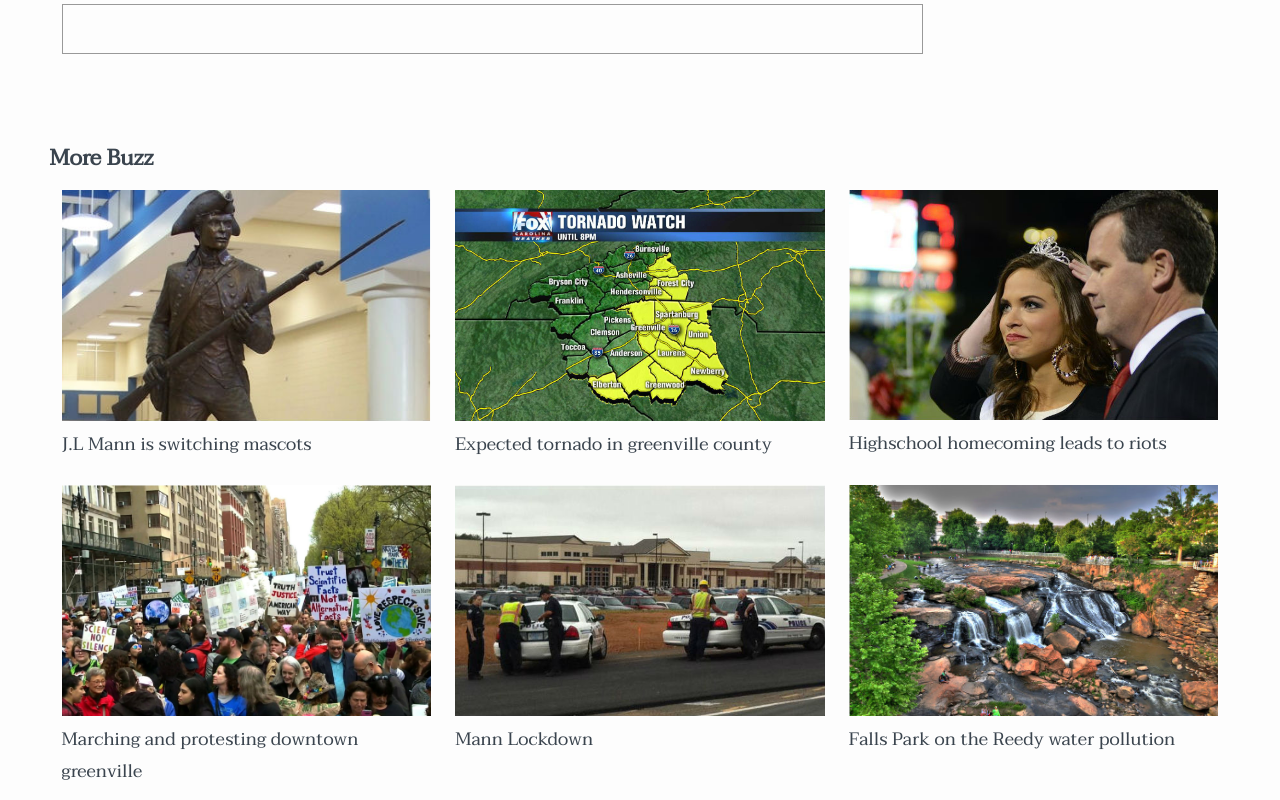
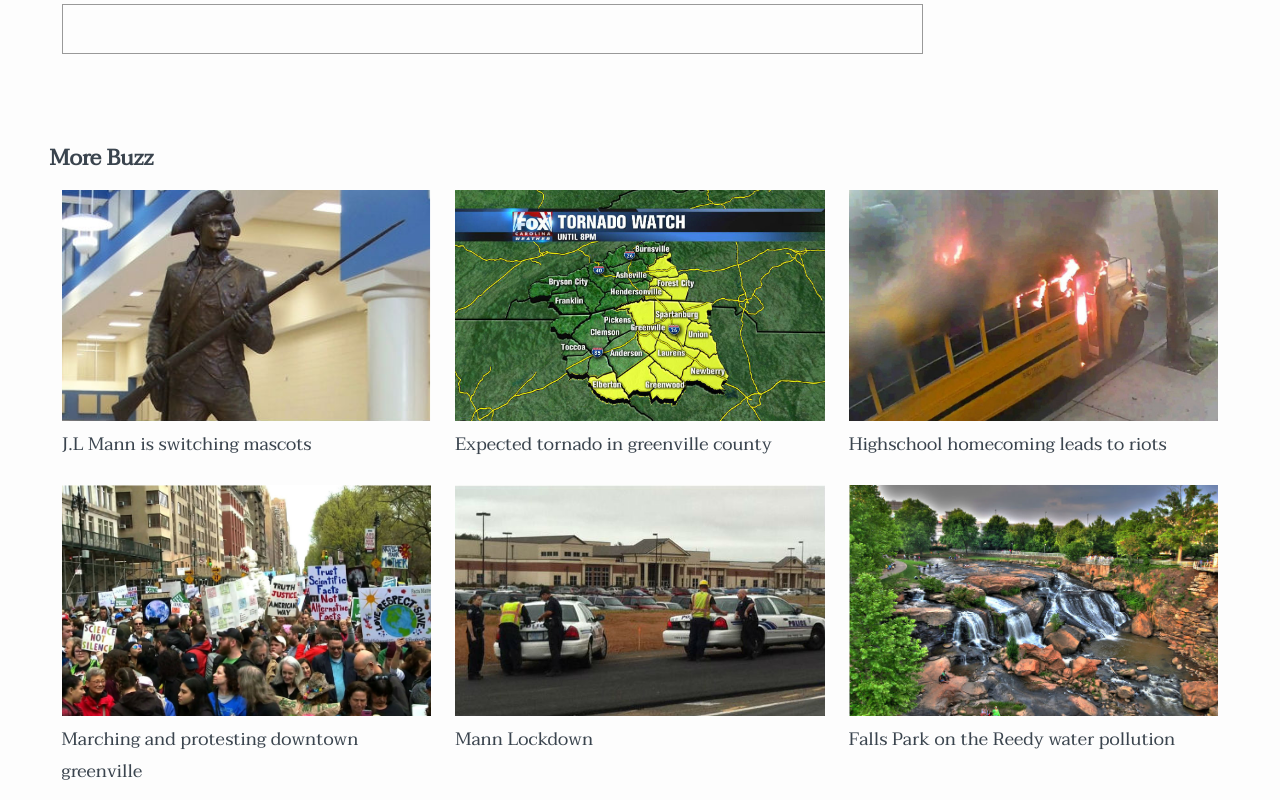
Before and after one commit to Abrown1/Patfeed_quiz1, a plain HTML site: page index.html in a window 1280 px wide. Shown: the part 7286-8086 px from the top of the page. Drawn offline with nearby package versions, Linux system fonts and the light colour scheme.

Commit message:
Add files via upload

```diff
--- a/index.html
+++ b/index.html
@@ -346,7 +346,7 @@
         </div>
 
         <div class="col-lg-4 col-sm-6">
-          <img src="img/homecoming.jpg">
+          <img src="img/riots.jpg">
           <h4>Highschool homecoming leads to riots </h4>
         </div>
 
```
